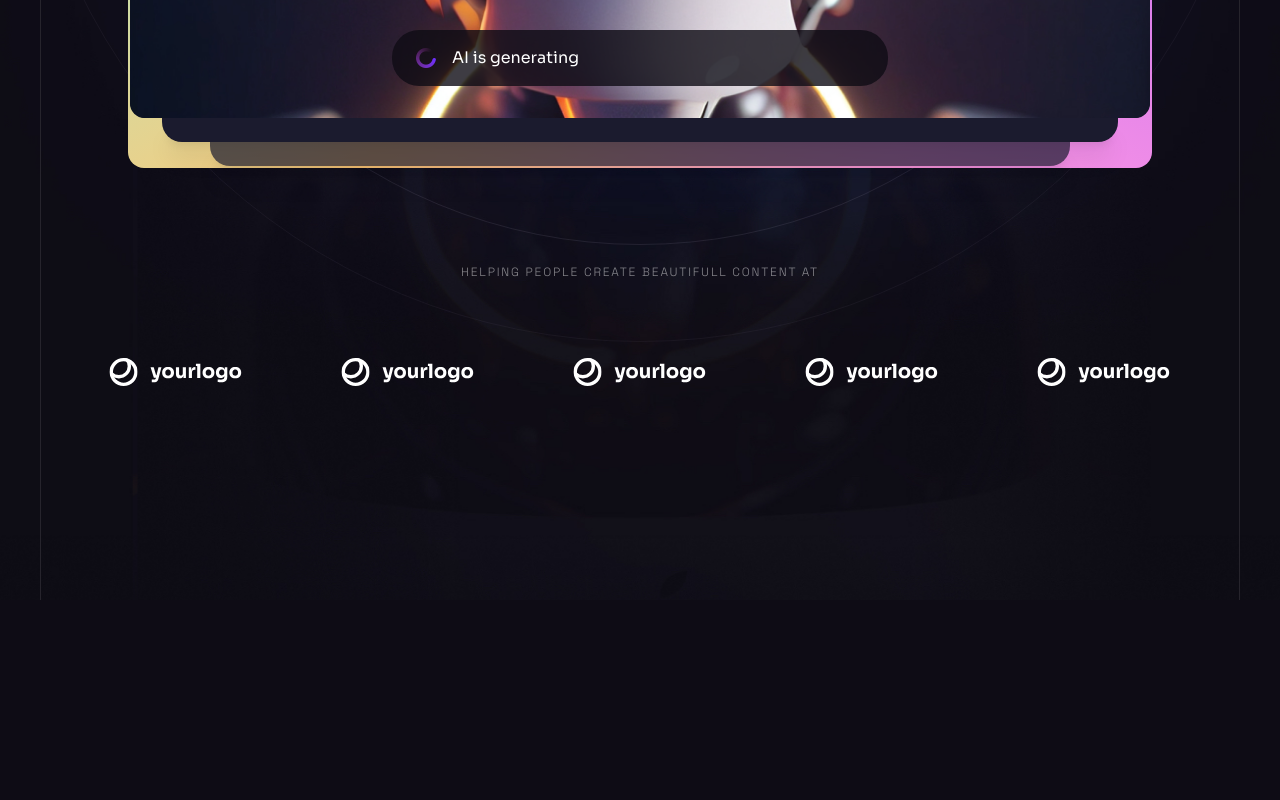
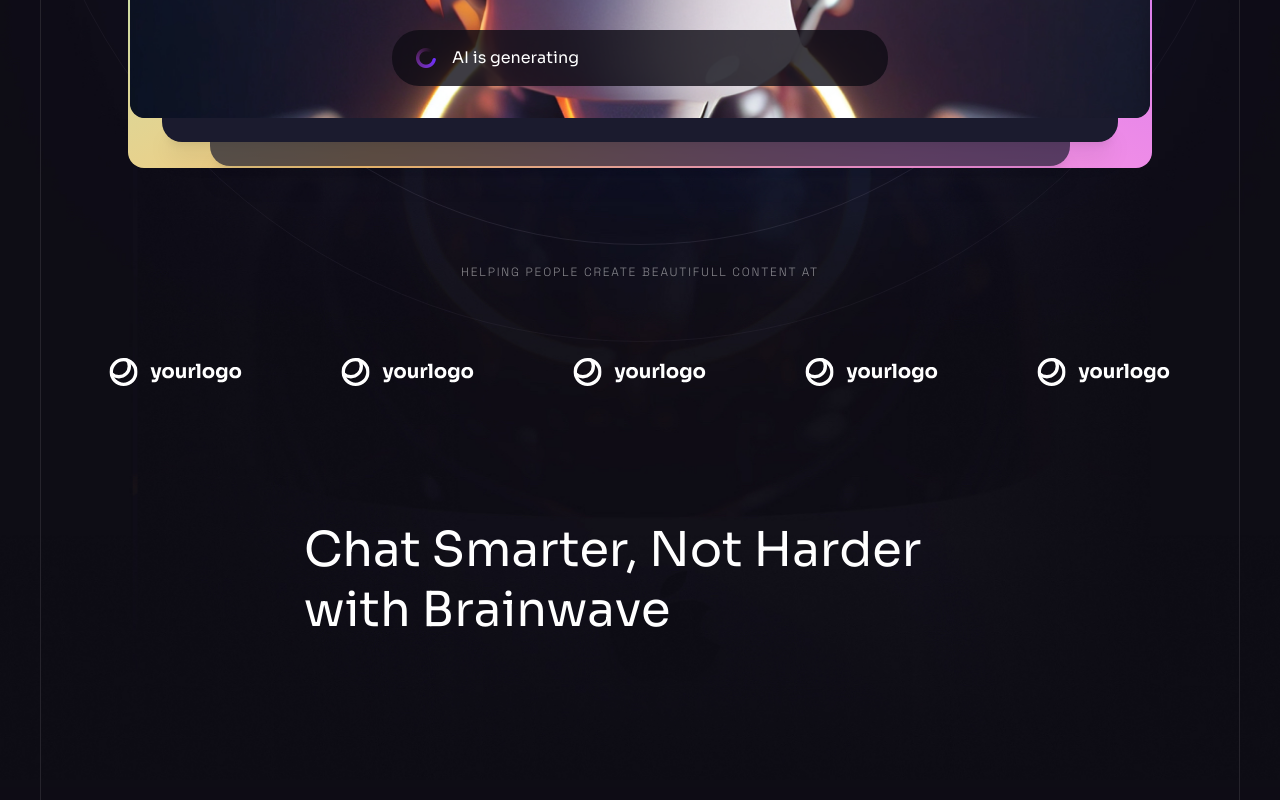
Before and after one commit to Miten15/brainwave, a React (Vite) app: page / in a window 1280 px wide. Shown: the part 994-1794 px from the top of the page. Before the commit the page ends 1594 px from the top, so only its background shows below. Built offline with nearby package versions, Linux system fonts and the light colour scheme.

Commit message:
Resuable Heading

```diff
--- a/src/components/Benefit.jsx
+++ b/src/components/Benefit.jsx
@@ -4,7 +4,10 @@ const Benefit = () => {
   return (
     <Section id="features">
       <div className="container relative z-2">
-        <Heading />
+        <Heading
+          className="md:max-w-md lg:max-w-2xl"
+          title="Chat Smarter, Not Harder with Brainwave"
+        />
       </div>
     </Section>
   );
--- a/src/components/Heading.jsx
+++ b/src/components/Heading.jsx
@@ -1,5 +1,9 @@
-const Heading = () => {
-  return <div></div>;
+const Heading = ({ className, title }) => {
+  return (
+    <div className={`${className} max-w-[50rem] mx-auto mb-12 lg:mb-20`}>
+      {title && <h2 className="h2">{title}</h2>}
+    </div>
+  );
 };
 
 export default Heading;
```
